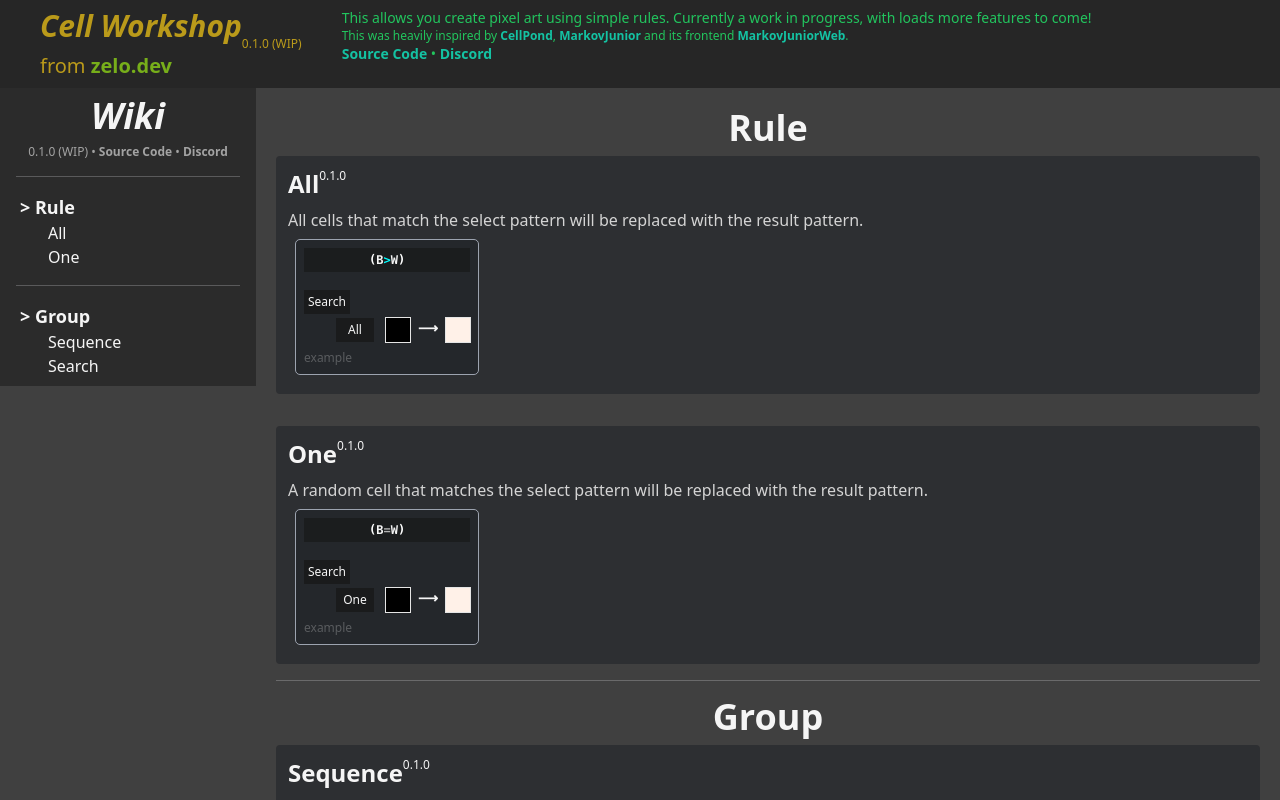
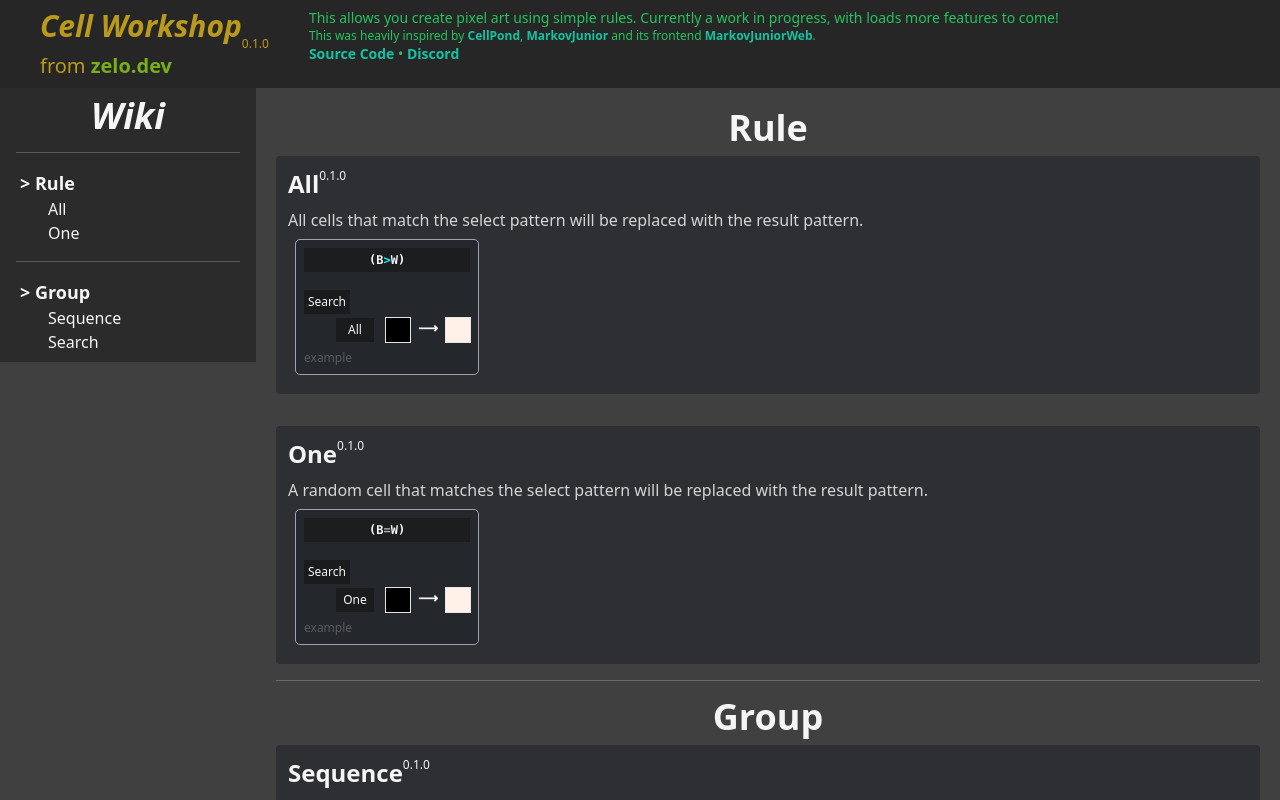
Before and after one commit to Zolo101/cell-workshop, a SvelteKit app: page /wiki in a window 1280 px wide. Shown: the top 800 px of the page. Built offline with nearby package versions, Linux system fonts and the light colour scheme.

Commit message:
Misc Wiki changes

```diff
--- a/src/lib/constants.ts
+++ b/src/lib/constants.ts
@@ -1,6 +1,6 @@
 import type { RGBA } from "$lib/render/webgpu";
 
-export const version = "0.1.0 (WIP)"
+export const version = "0.1.0"
 export const palette: RGBA[] = [
     [0, 0, 0, 255], [29, 43, 83, 255], [126, 37, 83, 255], [0, 135, 81, 255],
     [171, 82, 54, 255], [95, 87, 79, 255], [194, 195, 199, 255], [255, 241, 232, 255],
--- a/src/routes/wiki/+page.svelte
+++ b/src/routes/wiki/+page.svelte
@@ -53,18 +53,13 @@
 {#snippet info()}
     <section class="text-xs text-neutral-400 text-center">
 <!--        <p>Click on any example to run it</p>-->
-        <span>{version}</span>
-        <span>•</span>
+<!--        <span>•</span>-->
 <!--        <a href="/changelog">Changelog</a>-->
-<!--        <span>•</span>-->
-        <a href="https://github.com/Zolo101/unnamed-cellular-automata-project">Source Code</a>
-        <span>•</span>
-        <a href="https://discord.gg/YVuuF9KB5j">Discord</a>
     </section>
 {/snippet}
 
 <section class="flex">
-    <section class="w-1/5 h-full bg-neutral-800/80 p-2">
+    <section class="w-1/5 sticky top-0 h-full bg-neutral-800/80 p-2">
         <h1 class="italic">Wiki</h1>
         {@render info()}
         {#each groups as [name, group]}
```
